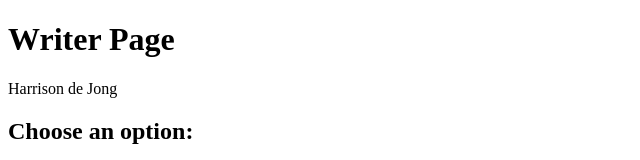
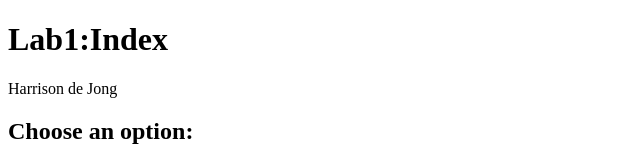
Before and after one commit to HJackdeJong/COMP4537_Lab0_MemoryGame, a plain HTML site: page COMP4537/labs/1/index.html in a window 1280 px wide. Shown: the top 160 px of the page, without its empty margins (0-640 px from the left). Drawn offline with Linux system fonts and the light colour scheme.

Commit message:
lab1: Debug index page small typos and script.js  as to run without errors

```diff
--- a/COMP4537/labs/1/lang/messages/en/user.js
+++ b/COMP4537/labs/1/lang/messages/en/user.js
@@ -1,5 +1,5 @@
 export const MESSAGES = {
-    pageTitle: "Writer Page",
+    pageTitle: "Lab1:Index",
     addNoteButton: "Add Note",
     removeNoteButton: "Remove",
     backButton: "Back to Index",
```
Also changed, not shown: COMP4537/labs/1/index.html (line endings or trailing spaces).
